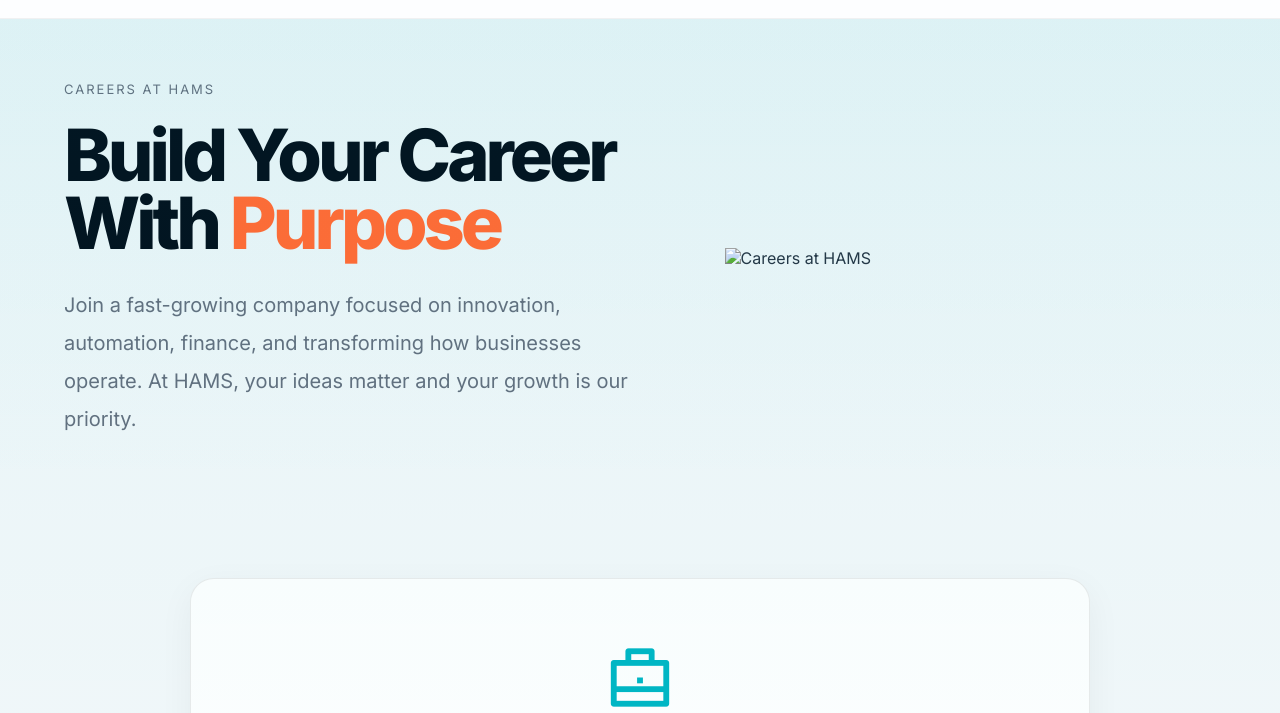
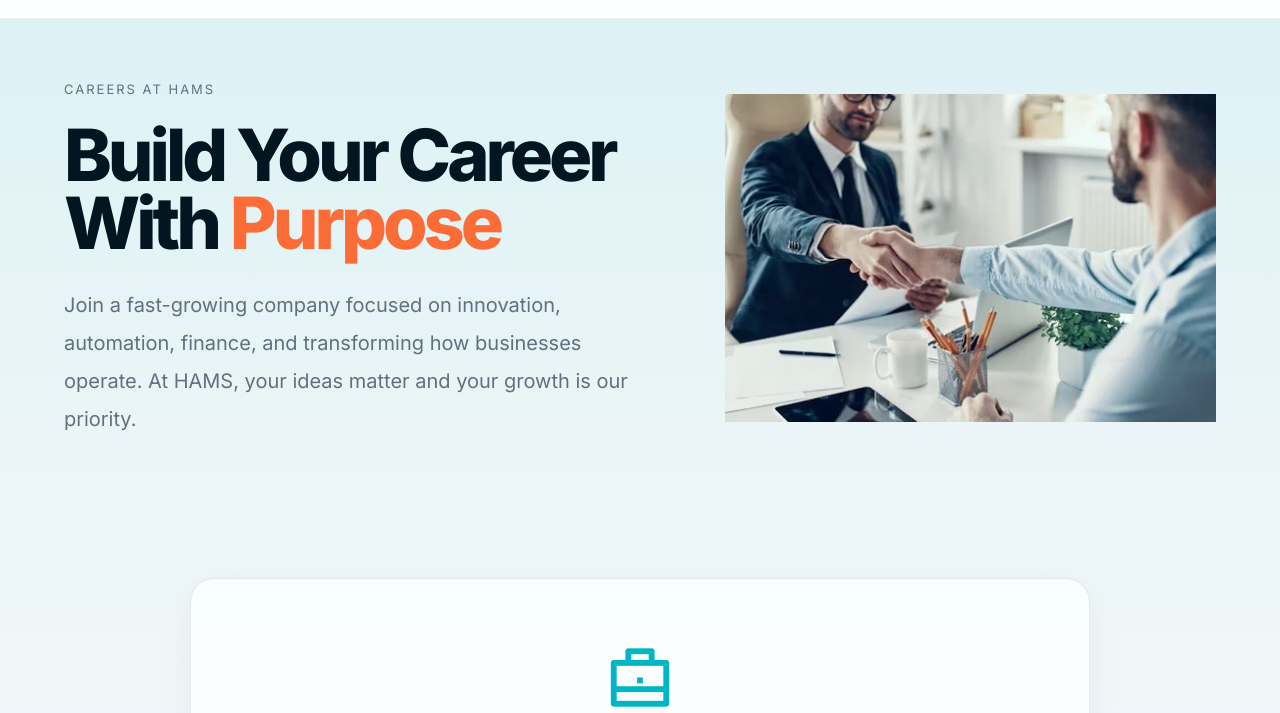
Before and after one commit to HarAik1122/HAMS---Website, a plain HTML site: page careers.html in a window 1280 px wide. Shown: the part 72-785 px from the top of the page. Drawn offline with nearby package versions, Linux system fonts and the light colour scheme.

Commit message:
Update careers page and add hero image

```diff
--- a/careers.html
+++ b/careers.html
@@ -1125,7 +1125,7 @@
 
         <div class="hero-image">
           <img
-            src="images/careers-hero.png"
+            src="images/ca1.jpeg"
             alt="Careers at HAMS"
           >
         </div>
```
Also changed, not shown: images/ca1.jpeg (added).
